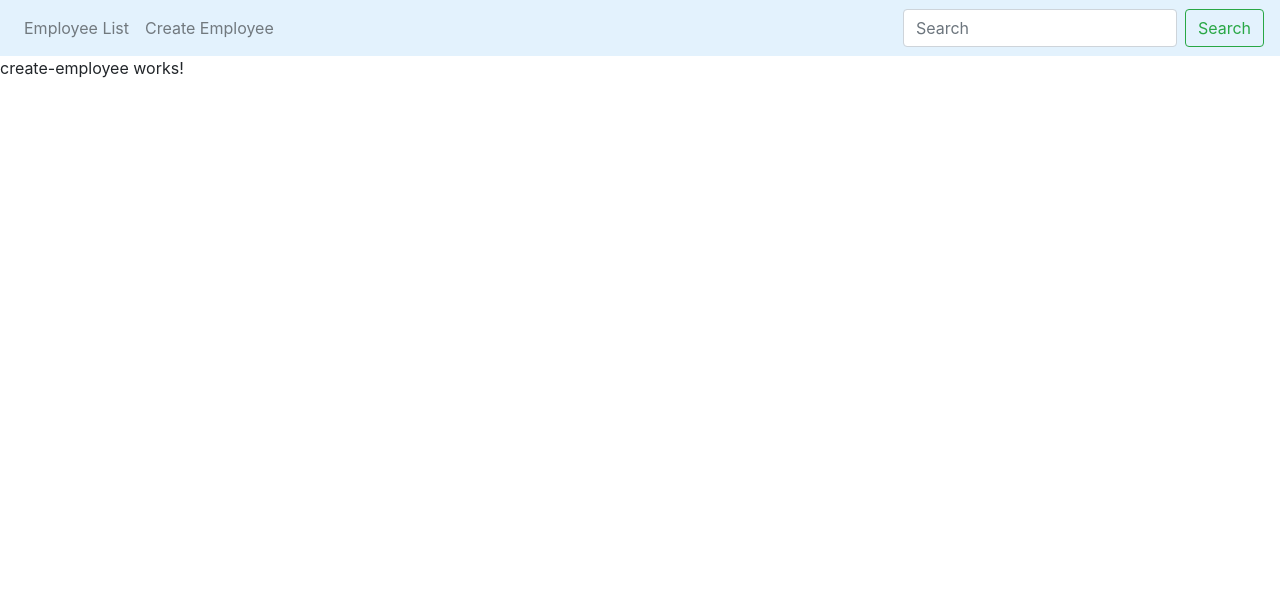
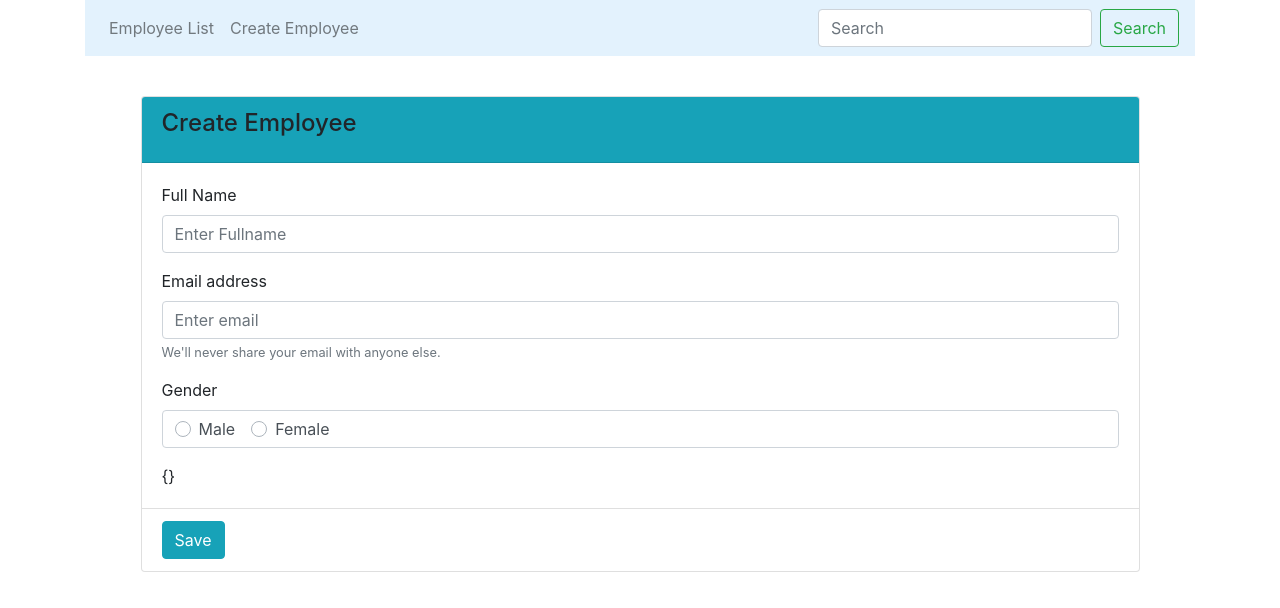
Before and after one commit to Anuradha2018/EmployeeManagement-AFullStackApp-, an Angular app in the folder EmployeeManagementSystem/: page /create in a window 1280 px wide. Shown: the top 608 px of the page. Built offline with nearby package versions, Linux system fonts and the light colour scheme.

Commit message:
radio buttons for gender added to employee form

```diff
--- a/EmployeeManagementSystem/src/app/app.component.css
+++ b/EmployeeManagementSystem/src/app/app.component.css
@@ -0,0 +1,3 @@
+.container {
+    margin-bottom:50px;
+}
--- a/EmployeeManagementSystem/src/app/app.component.html
+++ b/EmployeeManagementSystem/src/app/app.component.html
@@ -1,3 +1,4 @@
+<div class="container">
 <nav
   class="navbar navbar-expand-lg navbar-light"
   style="background-color: #e3f2fd;"
@@ -28,3 +29,4 @@
 </nav>
 
 <router-outlet></router-outlet>
+</div>
--- a/EmployeeManagementSystem/src/app/app.module.ts
+++ b/EmployeeManagementSystem/src/app/app.module.ts
@@ -2,6 +2,7 @@ import { BrowserModule } from '@angular/platform-browser';
 import { NgModule } from '@angular/core';
 import { HttpClientModule } from '@angular/common/http';
 import {RouterModule, Routes } from '@angular/router';
+import { FormsModule } from '@angular/forms';
 
 import { AppComponent } from './app.component';
 import { ListEmployeesComponent } from './employees/list-employees/list-employees.component';
@@ -22,7 +23,8 @@ const appRoutes: Routes = [
   imports: [
     BrowserModule,
     HttpClientModule,
-    RouterModule.forRoot(appRoutes)
+    RouterModule.forRoot(appRoutes),
+    FormsModule
   ],
   providers: [],
   bootstrap: [AppComponent]
--- a/EmployeeManagementSystem/src/app/employees/create-employee/create-employee.component.css
+++ b/EmployeeManagementSystem/src/app/employees/create-employee/create-employee.component.css
@@ -0,0 +1,6 @@
+.card{
+    margin-top:40px;
+    width:90%;
+    margin-left:auto;
+    margin-right:auto;
+}
--- a/EmployeeManagementSystem/src/app/employees/create-employee/create-employee.component.html
+++ b/EmployeeManagementSystem/src/app/employees/create-employee/create-employee.component.html
@@ -1,3 +1,64 @@
-<p>
-  create-employee works!
-</p>
+<form #employeeForm="ngForm" (ngSubmit)="saveEmployee(employeeForm)">
+  <div class="card mb-3">
+    <div class="card-header bg-info">
+      <h4 class="card-title">Create Employee</h4>
+    </div>
+    <div class="card-body">
+      <div class="form-group">
+        <label for="fullName">Full Name</label>
+        <input
+          name="fullname"
+          [(ngModel)]="fullName"
+          type="text"
+          class="form-control"
+          id="exampleInputName"
+          placeholder="Enter Fullname"
+        />
+      </div>
+      <div class="form-group">
+        <label for="exampleInputEmail1">Email address</label>
+        <input
+          name="email"
+          [(ngModel)]="email"
+          type="email"
+          class="form-control"
+          id="exampleInputEmail1"
+          placeholder="Enter email"
+        />
+        <small id="emailHelp" class="form-text text-muted"
+          >We'll never share your email with anyone else.</small
+        >
+      </div>
+      <div class="form-group">
+        <label>Gender</label>
+        <div class="form-control">
+          <div class="custom-control custom-radio custom-control-inline">
+            <input
+              type="radio"
+              id="radio1"
+              name="radio1"
+              class="custom-control-input"
+            />
+            <label class="custom-control-label" for="genderMale">Male</label>
+          </div>
+          <div class="custom-control custom-radio custom-control-inline">
+            <input
+              type="radio"
+              id="radio2"
+              name="radio2"
+              class="custom-control-input"
+            />
+            <label class="custom-control-label" for="genderFemale"
+              >Female</label
+            >
+          </div>
+        </div>
+      </div>
+
+      {{ employeeForm.value | json }}
+    </div>
+    <div class="card-footer bg-transparent">
+      <button type="submit" class="btn btn-info">Save</button>
+    </div>
+  </div>
+</form>
--- a/EmployeeManagementSystem/src/app/employees/create-employee/create-employee.component.ts
+++ b/EmployeeManagementSystem/src/app/employees/create-employee/create-employee.component.ts
@@ -1,4 +1,5 @@
 import { Component, OnInit } from '@angular/core';
+import { NgForm } from '@angular/forms';
 
 @Component({
   selector: 'app-create-employee',
@@ -11,5 +12,8 @@ export class CreateEmployeeComponent implements OnInit {
 
   ngOnInit() {
   }
+  saveEmployee(empForm: NgForm): void {
+    console.log(empForm);
+  }
 
 }
--- a/EmployeeManagementSystem/src/app/employees/list-employees/list-employees.component.css
+++ b/EmployeeManagementSystem/src/app/employees/list-employees/list-employees.component.css
@@ -3,14 +3,11 @@
     height: 200px;
     margin-left:20px;
 }
-.container {
-    margin-top:50px;
-    margin-bottom:50px;
-}
 .card {
     width: 80%;
     margin-left: 110px;
     margin-bottom:20px;
+    margin-top: 20px;
 }
 .vertical-align {
     display: flex;
--- a/EmployeeManagementSystem/src/app/employees/list-employees/list-employees.component.html
+++ b/EmployeeManagementSystem/src/app/employees/list-employees/list-employees.component.html
@@ -1,4 +1,4 @@
-<div class="container">
+
     <div class="card card-primary" *ngFor="let e of employees">
         <div class="card-heading bg-info mb-3">
           <h3 class="card-title">{{e.name}}</h3>
@@ -71,5 +71,3 @@
           </div>
         </div>
       </div>
-
-</div>
```
